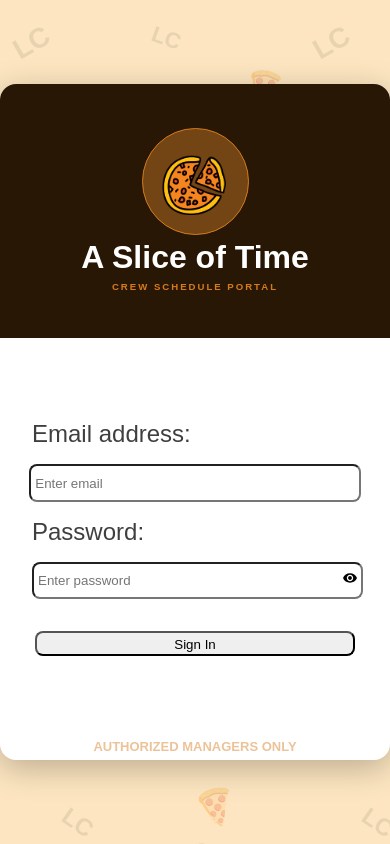
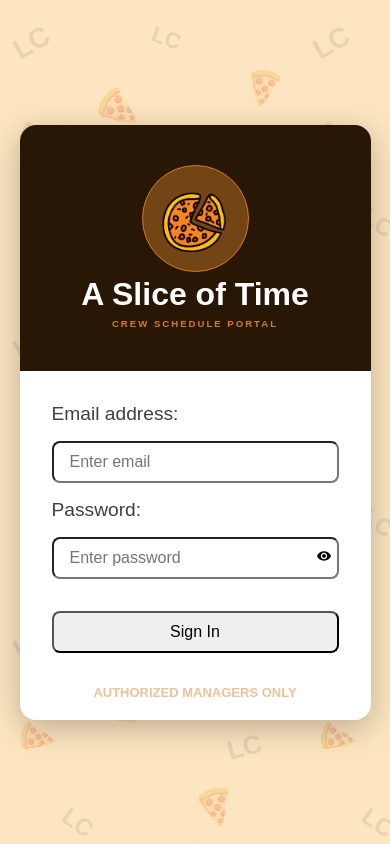
Before and after one commit to Mfloyd10/schedule-app, a React (Vite) app: page /login in a window 390 px wide. Built offline with nearby package versions, Linux system fonts and the light colour scheme; no server answers.

Commit message:
style: responsive login layout and form alignment fixes

```diff
--- a/src/pages/Login.css
+++ b/src/pages/Login.css
@@ -12,7 +12,7 @@ html, body, #root {
   justify-content: center;
   align-items: center;
   background-color: #fce5c0;
-  background-image: url("/pattern.svg");
+  background-image: url("../../public/pattern.svg");
   background-repeat: repeat;
 }
 
@@ -45,11 +45,11 @@ header span {
 }
 
 .loginCard {
-  background: white;
-  border-radius: 16px;
-  width: 70vh;
-  height: 80vh;
-  box-shadow: 0 8px 32px rgba(0,0,0,0.25);
+    background: white;
+    border-radius: 16px;
+    width: 90%;
+    max-width: 420px;
+    box-shadow: 0 8px 32px rgba(0,0,0,0.25);
 }
 
 .topHalf {
@@ -57,8 +57,7 @@ header span {
     justify-content: center;
     align-items: center;
     text-align: center;
-    height: 30vh;
-
+    padding: 2.5rem 2rem;
     background-color: #291705;
     color: white;
     border-radius: 16px;
@@ -69,11 +68,10 @@ header span {
 .bottomHalf {
     display: flex;
     flex-direction: column;
-    justify-content: center;
     align-items: center;
-    text-align: center;
-    height: 40vh;
     padding: 2rem;
+    width: 100%;
+    box-sizing: border-box;
 }
 
 .passwordWrapper {
@@ -84,7 +82,7 @@ header span {
 
 .passwordWrapper span {
     position: absolute;
-    left: 95%;
+    left: 92%;
     top: 50%;
     transform: translateY(-50%);
     cursor: pointer;
@@ -98,17 +96,18 @@ form {
     gap: 1rem;
 }
 
-form button, input  {
-    align-self: center;
-    width: 98%;
-    height: 3vh;
+form button, input {
+    width: 100%;
+    height: auto;
+    min-height: 42px;
     border-radius: 8px;
-    padding: .25rem;
+    padding: 0.6rem 1rem;
+    font-size: 1rem;
+    box-sizing: border-box;
 }
 
 form label {
-    align-self: flex-start;
-    font-size: 1.5rem;
+    font-size: 1.2rem;
     opacity: .75;
 }
 
@@ -118,4 +117,5 @@ form label {
       font-size: 13px;
       text-align: center;
       opacity: .45;
+      padding-bottom: 1.25rem;
 }
```
